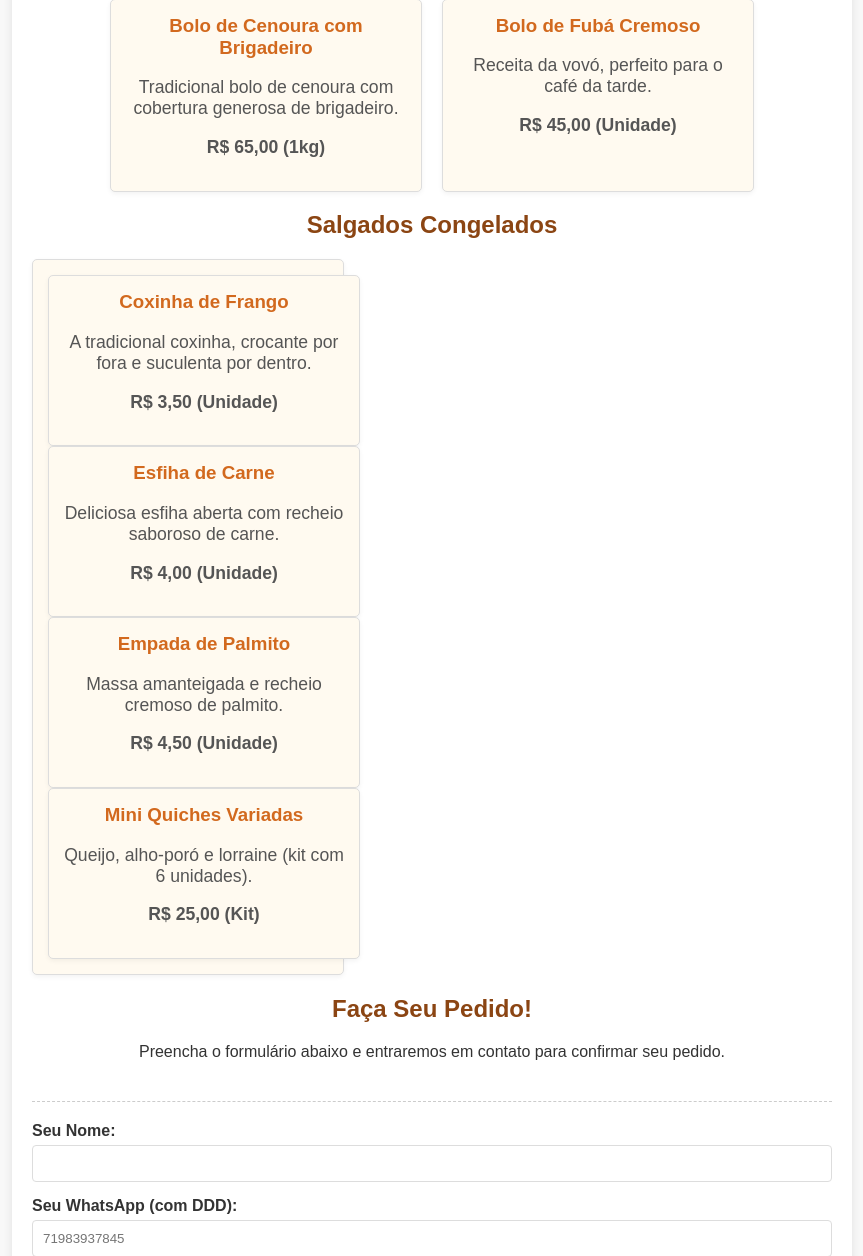
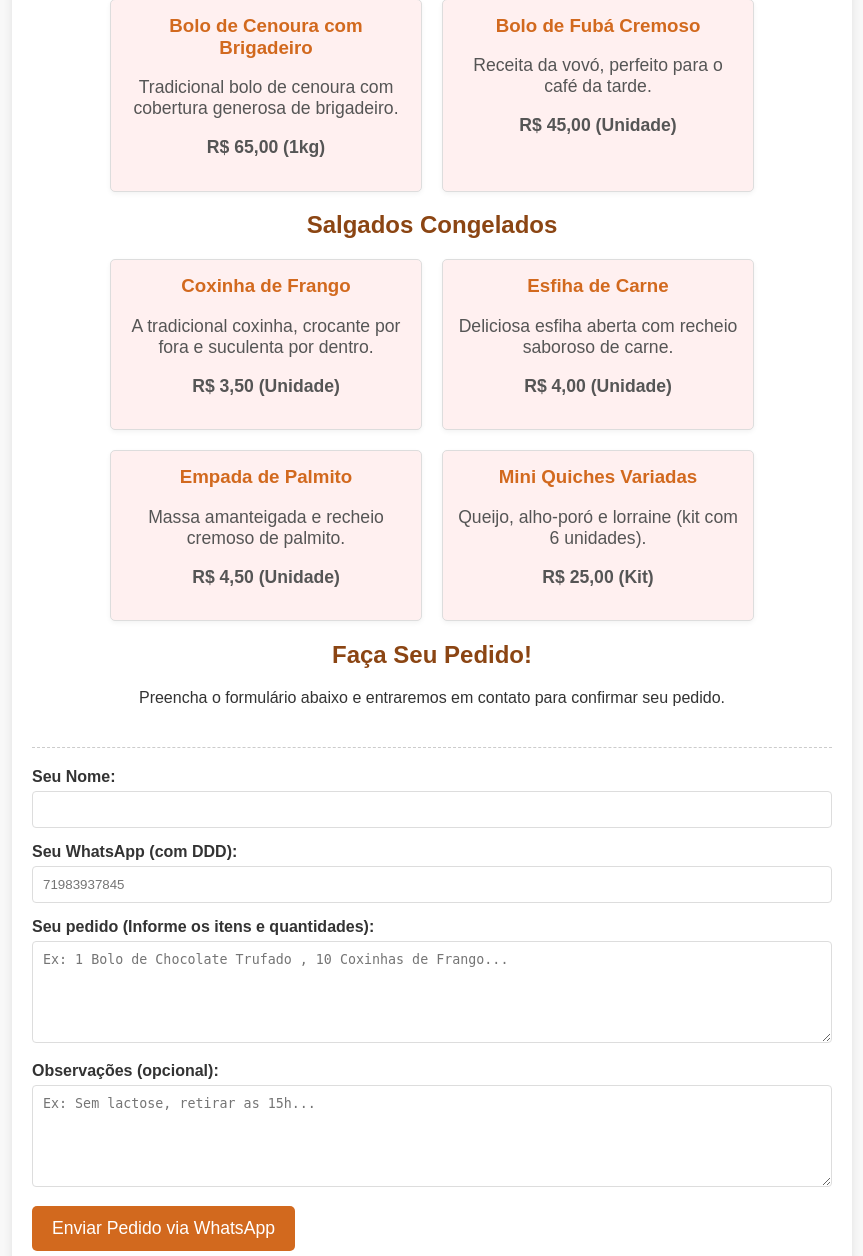
Before and after one commit to lilianprodev/projetos-teste, a PHP site: page / in a window 1280 px wide. Shown: the part 420-1676 px from the top of the page, without its empty margins (208-1071 px from the left). Run offline with PHP 8.4, Linux system fonts and the light colour scheme.

Commit message:
atualizando styles

```diff
--- a/luzinete_confeitaria/index.php
+++ b/luzinete_confeitaria/index.php
@@ -59,7 +59,7 @@
 
         <h2>Salgados Congelados</h2>
 
-        <div class="item-card">
+        <div class="item-list">
 
              <div class="item-card">
                 <h3>Coxinha de Frango</h3>
--- a/luzinete_confeitaria/style.css
+++ b/luzinete_confeitaria/style.css
@@ -1,5 +1,3 @@
-
-
 body {
             font-family: Arial, sans-serif;
             margin: 20px;
@@ -31,7 +29,7 @@ body {
             width: 280px;
             text-align: center;
             box-shadow: 0 2px 5px rgba(0,0,0,0.05);
-            background-color: #fffaf0; /* Branco amarelado */
+            background-color: #fff0f0; /* Branco amarelado */
         }
         .item-card h3 {
             color: #d2691e; /* Chocolate */
```
